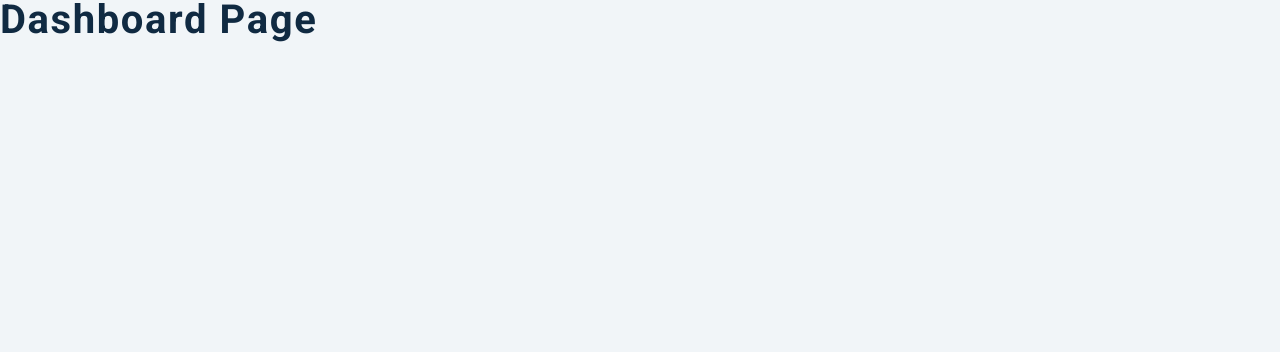
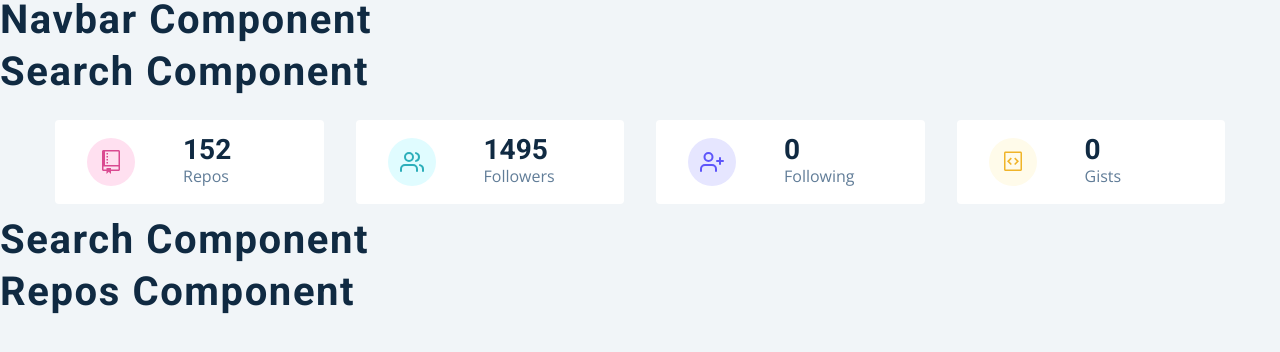
Before and after one commit to ZanyuanYang/Github-Viewer-React, a React (Create React App) app: page / in a window 1280 px wide. Shown: the top 352 px of the page. Built offline with nearby package versions, Linux system fonts and the light colour scheme.

Commit message:
Add: add user info

```diff
--- a/src/components/Info.js
+++ b/src/components/Info.js
@@ -5,8 +5,34 @@
 import { FiUsers, FiUserPlus } from 'react-icons/fi';
 
 const UserInfo = () => {
-  return <h2>user info component</h2>;
+  const {githubUser} = React.useContext(GithubContext);
+  const { public_repos, followers, following, public_gists } = githubUser;
+
+  const items = [{ id: 1, icon: <GoRepo className='icon' />, label: 'repos', value: public_repos, color: 'pink' },
+    { id: 2, icon: <FiUsers className='icon' />, label: 'followers', value: followers, color: 'green' },
+    { id: 3, icon: <FiUserPlus className='icon' />, label: 'following', value: following, color: 'purple' },
+    { id: 4, icon: <GoGist className='icon' />, label: 'gists', value: public_gists, color: 'yellow' }
+  ]
+
+
+  return <section className='section'>
+    <Wrapper className='section-center'>
+      {items.map((item) => {
+        return <Item key={item.id} {...item}></Item>
+      })}
+    </Wrapper>
+  </section>;
 };
+
+const Item = ({ icon, label, value, color }) => {
+  return <article className='item'>
+    <span className={color}>{icon}</span>
+    <div>
+      <h3>{value}</h3>
+      <p>{label}</p>
+    </div>
+  </article>
+}
 
 const Wrapper = styled.section`
   display: grid;
--- a/src/context/context.js
+++ b/src/context/context.js
@@ -5,3 +5,20 @@
 import axios from 'axios';
 
 const rootUrl = 'https://api.github.com';
+
+const GithubContext = React.createContext();
+
+// Provider, Consumer - githubContext.Provider
+
+const GithubProvider = ({ children }) => {
+    const [githubUser, setGithubUser] = useState(mockUser);
+    const [repos, setRepos] = useState(mockRepos);
+    const [followers, setFollowers] = useState(mockFollowers);
+
+
+    return <GithubContext.Provider value={{githubUser, repos, followers}}>
+        {children}
+    </GithubContext.Provider>
+}
+
+export { GithubProvider, GithubContext };
--- a/src/index.js
+++ b/src/index.js
@@ -8,7 +8,9 @@
 
 ReactDOM.render(
   <React.StrictMode>
-    <App />
+    <GithubProvider>
+      <App />
+    </GithubProvider>
   </React.StrictMode>,
   document.getElementById('root')
 );
--- a/src/pages/Dashboard.js
+++ b/src/pages/Dashboard.js
@@ -5,7 +5,11 @@
 const Dashboard = () => {
   return (
     <main>
-      <h2>Dashboard Page</h2>
+      <Navbar />
+      <Search />
+      <Info />
+      <User />
+      <Repos />
     </main>
   );
 };
--- a/src/pages/Login.js
+++ b/src/pages/Login.js
@@ -3,7 +3,13 @@
 import styled from 'styled-components';
 import loginImg from '../images/login-img.svg';
 const Login = () => {
-  return <h2>login page</h2>;
+  return <Wrapper>
+    <div className="container">
+      <img src={loginImg} alt='github user' />
+      <h1>github user</h1>
+      <button className='btn'>login</button>
+    </div>
+  </Wrapper>;
 };
 const Wrapper = styled.section`
   min-height: 100vh;
```
